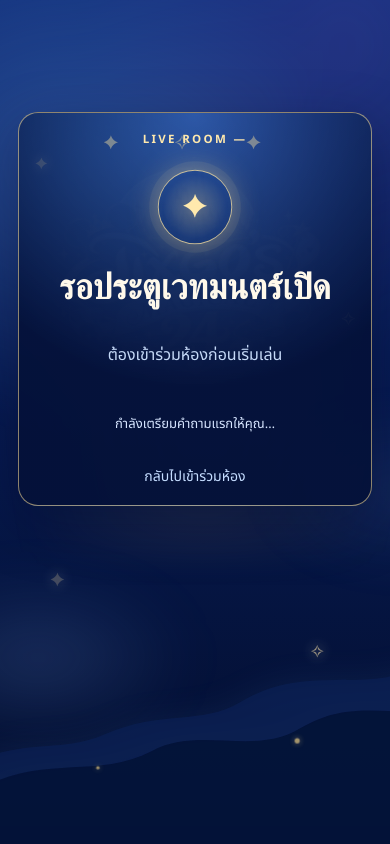
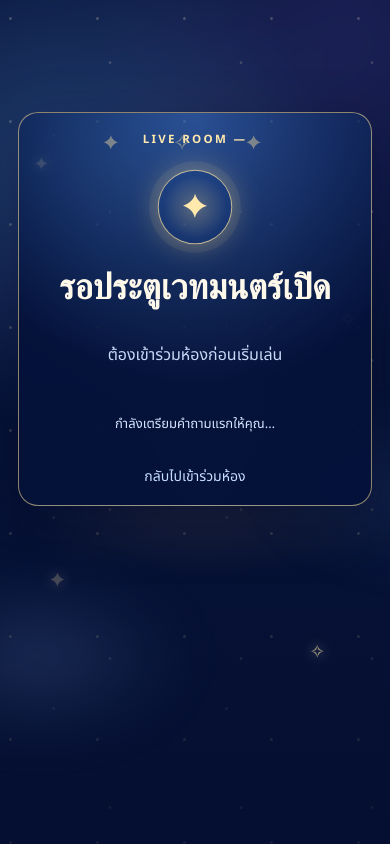
Before and after one commit to gorawit-ui/Project-Kahoot, a Next.js app: page /play in a window 390 px wide. Built offline with nearby package versions, Linux system fonts and the light colour scheme.

Commit message:
fix: restore approved castle background world

```diff
--- a/app/event-world.css
+++ b/app/event-world.css
@@ -1,4 +1,35 @@
-undefined
+/* Global visual anchor: retain the approved Jixgo Magical castle artwork on every route. */
+.page-shell {
+  background:
+    linear-gradient(180deg, rgba(5, 18, 64, .16) 0%, rgba(4, 12, 43, .54) 55%, rgba(4, 10, 33, .84) 100%),
+    url("/assets/background-00.jpg") center top / cover fixed;
+}
+
+.page-shell::before {
+  z-index: -2;
+  opacity: .26;
+  background-image:
+    radial-gradient(circle at 12% 18%, rgba(255, 236, 180, .92) 0 1px, transparent 1.8px),
+    radial-gradient(circle at 84% 42%, rgba(255, 236, 180, .72) 0 1px, transparent 1.8px),
+    radial-gradient(circle at 31% 71%, rgba(185, 219, 255, .65) 0 1px, transparent 1.7px);
+  background-size: 87px 103px, 131px 149px, 173px 191px;
+}
+
+/* The castle already exists in the approved artwork; no geometric replacement skyline. */
+.magical-world { background: transparent; }
+.world-horizon, .world-logo-watermark { display: none; }
+.world-focus, .world-reveal, .world-finale { background: transparent; }
+.world-focus .world-aurora { opacity: .3; }
+.world-reveal .world-aurora, .world-finale .world-aurora { opacity: .46; }
+
+/* Keep content legible over the shared art without hiding the scene. */
+.join-world-shell, .lobby-world-shell { background: transparent; }
+.question-screen::after { background: linear-gradient(180deg, rgba(4, 14, 50, .25), rgba(4, 10, 33, .78)); }
+.question-screen .panel, .reveal-card, .result-card, .host-grid > .panel { backdrop-filter: blur(8px); }
+
+@media (max-width: 700px) {
+  .page-shell { background-attachment: scroll; background-position: center top; }
+}
 
 /* Stage 6 — a readable magical chamber for the active player. */
 .question-screen .player-question-card {
@@ -20,75 +51,51 @@ undefined
   font-size: 1.25rem;
   text-shadow: 0 0 12px rgba(255, 229, 164, .58);
 }
-
-.question-screen .player-question-card::before {
-  content: "✦";
-  top: 10px;
-  left: 13px;
-}
-
-.question-screen .player-question-card::after {
-  content: "✧";
-  right: 13px;
-  bottom: 10px;
-}
-
-.question-screen .player-question-card > * {
-  position: relative;
-  z-index: 1;
-}
+.question-screen .player-question-card::before { content: "✦"; top: 10px; left: 13px; }
+.question-screen .player-question-card::after { content: "✧"; right: 13px; bottom: 10px; }
+.question-screen .player-question-card > * { position: relative; z-index: 1; }
 
 .question-screen .question-prompt-banner {
   border-color: rgba(255, 237, 186, .86);
   background: linear-gradient(105deg, #fffaf0 0%, #f8e8bf 48%, #fff5dc 100%);
-  box-shadow: 0 2px 0 rgba(255, 255, 255, .68) inset, 0 8px 20px rgba(0, 5, 35, .22);
+  box-shadow: 0 2px 0 rgba(255,255,255,.68) inset, 0 8px 20px rgba(0, 5, 35, .22);
 }
 
 .question-screen .choice {
   border-color: rgba(190, 218, 255, .46);
   background: linear-gradient(110deg, rgba(39, 87, 171, .9), rgba(17, 55, 128, .86));
-  box-shadow: inset 0 1px 0 rgba(255, 255, 255, .14), 0 5px 14px rgba(0, 5, 35, .16);
+  box-shadow: inset 0 1px 0 rgba(255,255,255,.14), 0 5px 14px rgba(0,5,35,.16);
 }
-
 .question-screen .choice:hover:not(:disabled),
 .question-screen .choice.selected {
   border-color: #ffe3a8;
   background: linear-gradient(110deg, rgba(73, 132, 220, .96), rgba(28, 78, 160, .94));
-  box-shadow: 0 0 0 3px rgba(244, 201, 107, .13), inset 0 1px 0 rgba(255, 255, 255, .22), 0 8px 17px rgba(0, 5, 35, .2);
+  box-shadow: 0 0 0 3px rgba(244, 201, 107, .13), inset 0 1px 0 rgba(255,255,255,.22), 0 8px 17px rgba(0,5,35,.2);
 }
 
 .bonus-card .bonus-heading {
   border-color: rgba(255, 229, 164, .76);
   background: radial-gradient(ellipse at 50% 0, rgba(255, 218, 126, .2), rgba(13, 47, 115, .55) 45%, rgba(4, 20, 64, .92) 100%);
 }
-
-.bonus-card .bonus-rule {
-  border: 1px solid rgba(255, 222, 141, .28);
-}
-
+.bonus-card .bonus-rule { border: 1px solid rgba(255, 222, 141, .28); }
 .bonus-card .bonus-entry {
   border-color: rgba(185, 219, 255, .4);
   background: linear-gradient(135deg, rgba(27, 71, 149, .84), rgba(9, 35, 91, .86));
 }
-
 .bonus-card .bonus-entry:focus-within {
   border-color: rgba(255, 225, 146, .9);
   box-shadow: 0 0 0 3px rgba(244, 201, 107, .13), 0 9px 18px rgba(0, 6, 35, .18);
 }
-
 .bonus-card .bonus-entry input {
   border-color: rgba(194, 218, 255, .48);
   background: rgba(3, 23, 73, .62);
 }
-
 .bonus-card .bonus-entry input:focus {
   border-color: var(--gold);
-  box-shadow: 0 0 0 3px rgba(244, 201, 107, .16), inset 0 1px 0 rgba(255, 255, 255, .12);
+  box-shadow: 0 0 0 3px rgba(244, 201, 107, .16), inset 0 1px 0 rgba(255,255,255,.12);
 }
 
 @media (prefers-reduced-motion: reduce) {
   .question-screen .player-question-card::before,
-  .question-screen .player-question-card::after {
-    text-shadow: none;
-  }
+  .question-screen .player-question-card::after { text-shadow: none; }
 }
```
